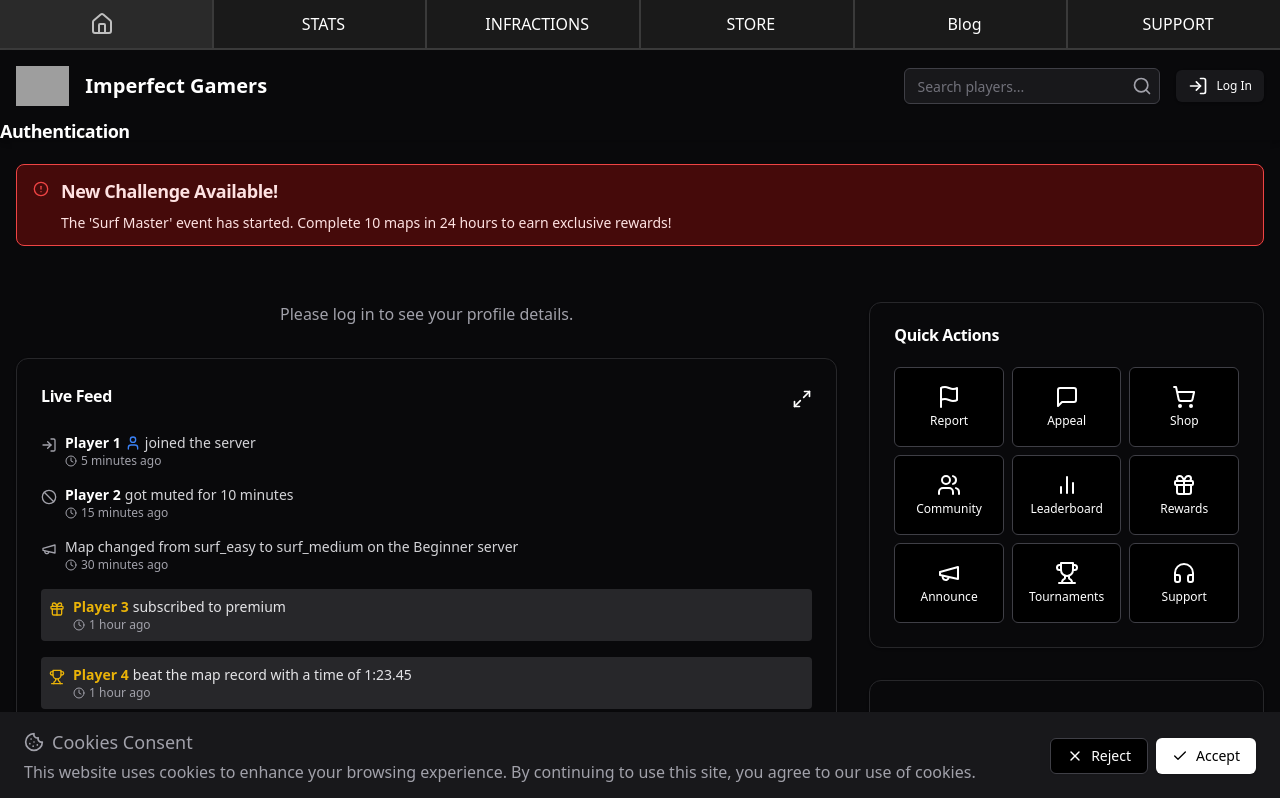
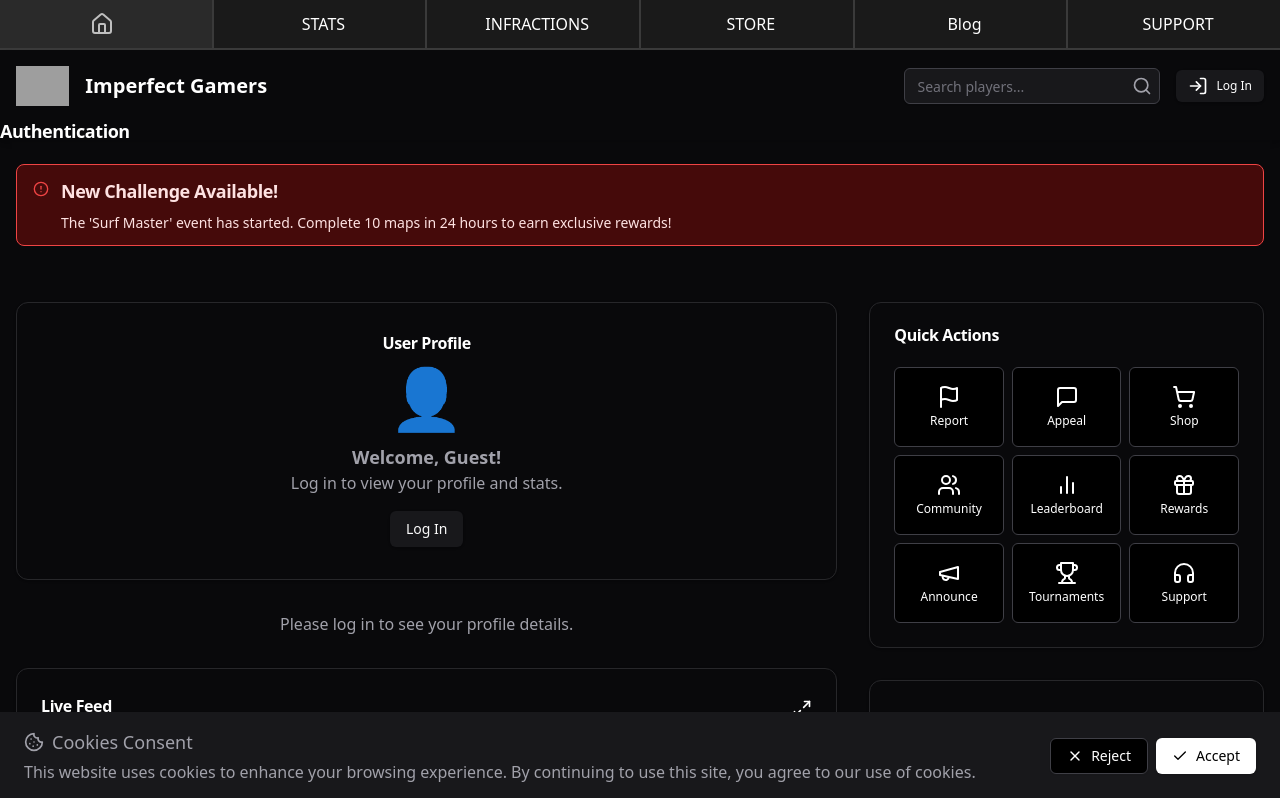
Before and after one commit to imperfectandcompany/imperfect-gamers-main, a Next.js app: page / in a window 1280 px wide. Shown: the top 798 px of the page. Built offline with nearby package versions, Linux system fonts and the light colour scheme; grey boxes are pictures that could not be loaded.

Commit message:
Finished username validation for userprofilecard widget

```diff
--- a/src/app/components/Auth/AuthModal.tsx
+++ b/src/app/components/Auth/AuthModal.tsx
@@ -46,15 +46,16 @@ const AuthModal: React.FC<{ isOpen: boolean; onClose: () => void }> = ({ isOpen,
         await new Promise((resolve) => setTimeout(resolve, 1000));
         console.log('Login submitted', { email, password });
 
-        login({ userName: email, avatarUrl: '', hasCompletedOnboarding: false });
-        setPassword('');
+        // Set only the basic information needed for a logged-in state, including email
+        login({ email, hasCompletedOnboarding: false, avatarUrl: '' });
 
       } else if (currentView === 'setUsername') {
         // Simulating API call for setting username
         await new Promise((resolve) => setTimeout(resolve, 1000));
         console.log('Username set', { username });
 
-        completeOnboarding();
+        // Update user data to set the actual userName during onboarding
+        login({ userName: username, hasCompletedOnboarding: true });
         alert('Onboarding complete! Welcome to Imperfect Gamers!');
         onClose();
       }
--- a/src/app/components/Cards/UserProfileCard.tsx
+++ b/src/app/components/Cards/UserProfileCard.tsx
@@ -1,8 +1,6 @@
-// src/components/UserProfileCard.tsx
 import React from 'react';
 import { Card, CardHeader, CardTitle, CardContent } from '@components/ui/card';
 import { Button } from '@components/ui/button';
-import { Flame, Gift } from 'lucide-react';
 
 interface Achievement {
   icon: string;
@@ -12,18 +10,21 @@ interface Achievement {
 }
 
 interface UserProfileProps {
-  userName: string;
-  avatarUrl: string;
-  surfMapsCompleted: number;
-  totalPlaytime: string;
-  totalMuteTime: string;
-  totalBans: number;
-  rank: number;
-  rankPercentage: string;
-  achievements: Achievement[];
+  isLoggedIn: boolean;
+  userName?: string;
+  avatarUrl?: string;
+  surfMapsCompleted?: number;
+  totalPlaytime?: string;
+  totalMuteTime?: string;
+  totalBans?: number;
+  rank?: number;
+  rankPercentage?: string;
+  achievements?: Achievement[];
+  isVerified?: boolean;
 }
 
 const UserProfileCard: React.FC<UserProfileProps> = ({
+  isLoggedIn,
   userName,
   avatarUrl,
   surfMapsCompleted,
@@ -33,11 +34,44 @@ const UserProfileCard: React.FC<UserProfileProps> = ({
   rank,
   rankPercentage,
   achievements,
+  isVerified,
 }) => {
+  if (!isLoggedIn) {
+    return (
+      <Card className="bg-zinc-950 border-zinc-800 text-center py-8">
+        <CardTitle className="text-white mb-4">User Profile</CardTitle>
+        <div className="text-zinc-400 mb-4">
+          <span className="text-6xl block mb-4">👤</span>
+          <p className="text-lg font-bold">Welcome, Guest!</p>
+          <p className="text-zinc-400">Log in to view your profile and stats.</p>
+        </div>
+        <Button variant="default" className="px-4">
+          Log In
+        </Button>
+      </Card>
+    );
+  }
+
+  if (!userName) {
+    return (
+      <Card className="bg-zinc-950 border-zinc-800 text-center py-8">
+        <CardTitle className="text-white mb-4">User Profile</CardTitle>
+        <p className="text-yellow-500 font-semibold">Username not set - Please complete your onboarding.</p>
+      </Card>
+    );
+  }
+
   return (
     <Card className="bg-zinc-950 border-zinc-800">
       <CardHeader className="flex flex-row justify-between items-center">
-        <CardTitle className="text-white">User Profile</CardTitle>
+        <CardTitle className="text-white flex items-center space-x-2">
+          <span>User Profile</span>
+          {!isVerified && (
+            <span className="px-2 py-1 text-xs font-semibold text-yellow-500 bg-zinc-700 rounded-full">
+              Not Verified
+            </span>
+          )}
+        </CardTitle>
         <Button variant="default" className="px-4">
           View Profile
         </Button>
@@ -83,7 +117,7 @@ const UserProfileCard: React.FC<UserProfileProps> = ({
             </Button>
           </div>
           <div className="grid grid-cols-3 gap-3">
-            {achievements.slice(0, 3).map((achievement, index) => (
+            {achievements?.slice(0, 3).map((achievement, index) => (
               <div key={index} className="bg-zinc-900 p-3 rounded-lg flex items-center space-x-3">
                 <div className="text-3xl">{achievement.icon}</div>
                 <div>
--- a/src/app/context/AuthContext.tsx
+++ b/src/app/context/AuthContext.tsx
@@ -8,7 +8,8 @@ interface Achievement {
 }
 
 interface User {
-  userName: string;
+    userName?: string; // Made userName optional
+    email?: string; // Added email field
     avatarUrl: string;
     surfMapsCompleted: number;
     totalPlaytime: string;
@@ -51,10 +52,11 @@ export const AuthProvider: React.FC<{ children: ReactNode }> = ({ children }) =>
     setUser((prevUser) => ({
       ...prevUser,
       ...userData,
+      // Do not set userName here during login; it will be set during onboarding.
       hasCompletedOnboarding: userData.hasCompletedOnboarding ?? false,
       isSteamLinked: userData.isSteamLinked ?? false,
       isDiscordLinked: userData.isDiscordLinked ?? false,
-      achievements: userData.achievements ?? [], // Set default value as an empty array
+      achievements: userData.achievements ?? [],
       avatarUrl: userData.avatarUrl ?? '',
       surfMapsCompleted: userData.surfMapsCompleted ?? 0,
       totalPlaytime: userData.totalPlaytime ?? '0h',
@@ -71,6 +73,7 @@ export const AuthProvider: React.FC<{ children: ReactNode }> = ({ children }) =>
       xp: userData.xp ?? 0,
       maxXp: userData.maxXp ?? 100,
       level: userData.level ?? 1,
+      email: userData.email ?? '', // Set email during login
     }) as User);
     setIsLoggedIn(true);
   };
--- a/src/app/pages/MainPage.tsx
+++ b/src/app/pages/MainPage.tsx
@@ -154,19 +154,20 @@ export default function MainPage() {
       <main className="container mx-auto px-4 py-8">
         <div className="grid grid-cols-1 md:grid-cols-3 gap-8">
           <div className="md:col-span-2 space-y-8">
+          <UserProfileCard
+              isLoggedIn={isLoggedIn}
+              userName={user?.userName}
+              avatarUrl={user?.avatarUrl}
+              surfMapsCompleted={user?.surfMapsCompleted}
+              totalPlaytime={user?.totalPlaytime}
+              totalMuteTime={user?.totalMuteTime}
+              totalBans={user?.totalBans}
+              rank={user?.rank}
+              rankPercentage={user?.rankPercentage}
+              achievements={user?.achievements}
+              isVerified={user?.hasCompletedOnboarding}
+            />
             {isLoggedIn && user && (
-              <>
-                <UserProfileCard
-                  userName={user.userName}
-                  avatarUrl={user.avatarUrl}
-                  surfMapsCompleted={user.surfMapsCompleted}
-                  totalPlaytime={user.totalPlaytime}
-                  totalMuteTime={user.totalMuteTime}
-                  totalBans={user.totalBans}
-                  rank={user.rank}
-                  rankPercentage={user.rankPercentage}
-                  achievements={user.achievements}
-                />
               <UserStatsCard
                 rating={user.rating}
                 pointsToNextRank={user.pointsToNextRank}
@@ -180,7 +181,6 @@ export default function MainPage() {
                 maxXp={user.maxXp}
                 level={user.level}
               />
-              </>
             )}
             {!isLoggedIn && <p className="text-center text-zinc-400">Please log in to see your profile details.</p>}
             <LiveFeedCard recentEvents={recentEvents} />
```
Lines whose indentation alone changed are shown as unchanged.
